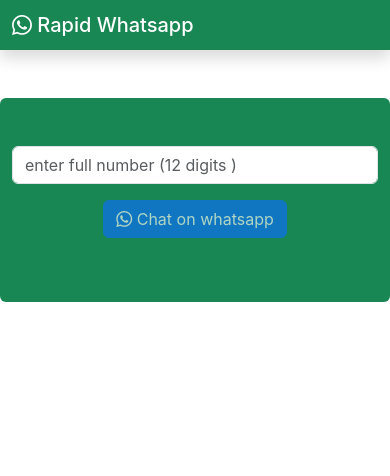
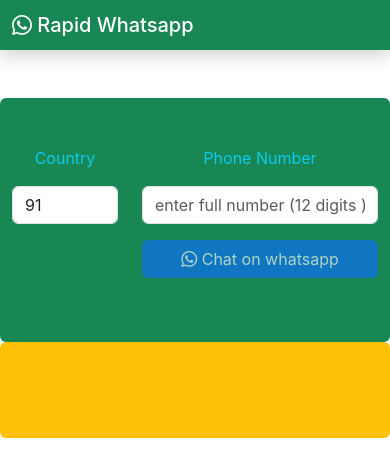
Before and after one commit to Green-World115/Rapid-whatsapp, a React (Create React App) app: page / in a window 390 px wide. Shown: the top 476 px of the page. Built offline with nearby package versions, Linux system fonts and the light colour scheme.

Commit message:
6 - split country code from phone number

```diff
--- a/src/App.js
+++ b/src/App.js
@@ -3,15 +3,20 @@
 import { useState } from "react";
 
 function App() {
+  const [countryCode, setCountryCode] = useState("91");
   const [number, setNumber] = useState("");
   const [previousNumber, setpreviousNumber] = useState(
     localStorage.getItem("previousNumber")
   );
   const [validNumber, setValidNumber] = useState(false);
 
+  const handleCountryCode = (event) => {
+    setCountryCode(event.target.value);
+  };
+
   const handleOnChange = (event) => {
     setNumber(event.target.value);
-    if (event.target.value.length === 12) {
+    if (event.target.value.length === 10) {
       setValidNumber(true);
     } else {
       setValidNumber(false);
@@ -20,7 +25,7 @@
 
   const onChat = () => {
     console.log("Working");
-    localStorage.setItem("previousNumber", number);
+    localStorage.setItem("previousNumber", countryCode + number);
     setpreviousNumber(localStorage.getItem("previousNumber"));
   };
 
@@ -36,7 +41,20 @@
 
       <div className="container">
         <div className="row py-5">
-          <div className="col-lg-6 m-auto py-5 text-center bg-success rounded">
+          <div className="col-lg-6 py-5 text-center bg-success rounded">
+            <div className="row">
+              <div className="col-4">
+                <p className="text-info text-sm">Country</p>
+                <input
+                  onChange={handleCountryCode}
+                  value={countryCode}
+                  type="text"
+                  className="form-control"
+                  placeholder="enter full number (12 digits )"
+                />
+              </div>
+              <div className="col-8">
+                <p className="text-info text-sm">Phone Number</p>
                 <input
                   onChange={handleOnChange}
                   value={number}
@@ -44,13 +62,12 @@
                   className="form-control"
                   placeholder="enter full number (12 digits )"
                 />
-
                 <a
                   onClick={onChat}
                   rel="noreferrer"
                   target="_blank"
-              href={`http://wa.me/${number}`}
-              className={`btn btn-primary my-3 m-auto ${
+                  href={`http://wa.me/${countryCode + number}`}
+                  className={`btn btn-primary my-3 m-auto w-100 ${
                     validNumber ? "" : "disabled"
                   }`}
                 >
@@ -59,7 +76,9 @@
                 <a
                   rel="noreferrer"
                   target="_blank"
-              className={`btn btn-warning ${previousNumber ? "" : "d-none"}`}
+                  className={`btn btn-warning w-100 ${
+                    previousNumber ? "" : "d-none"
+                  }`}
                   href={`http://wa.me/${previousNumber}`}
                 >
                   Chat {previousNumber}
@@ -67,6 +86,9 @@
               </div>
             </div>
           </div>
+          <div className="col-lg-5 py-5 text-center bg-warning rounded"></div>
+        </div>
+      </div>
     </>
   );
 }
```
Lines whose indentation alone changed are shown as unchanged.
